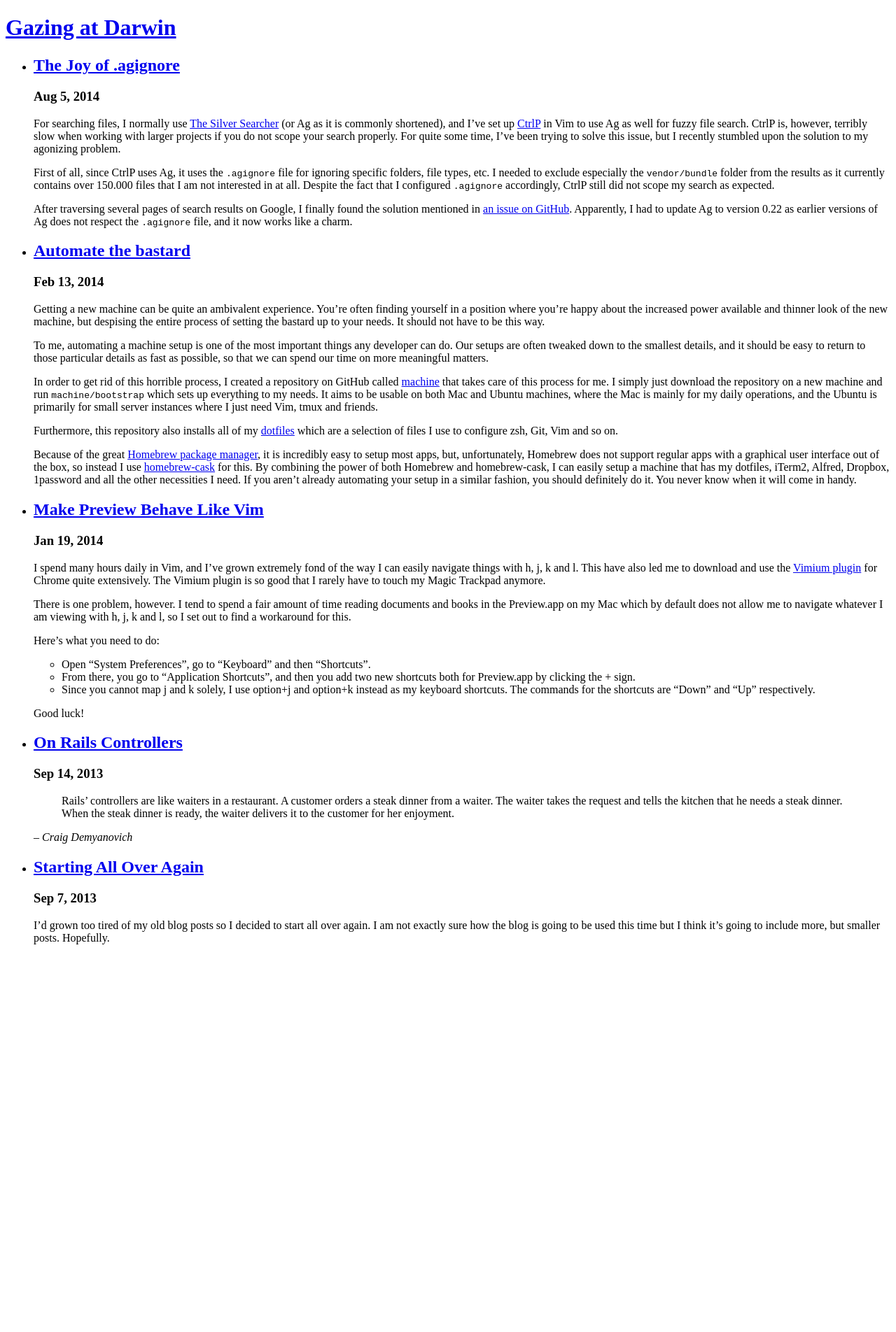
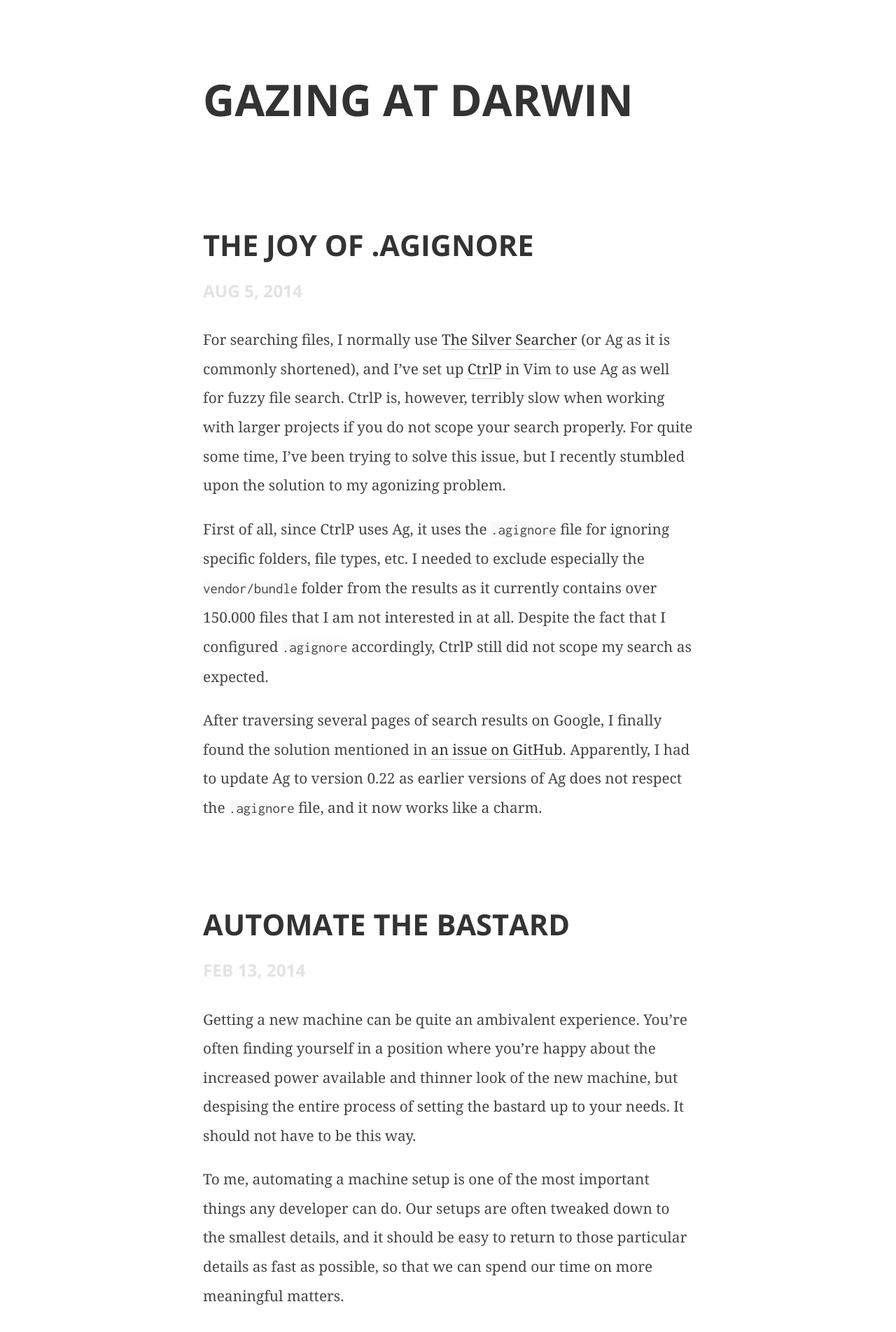
Before and after one commit to majjoha/majjoha.github.io, a Jekyll site: the page built from index.html, in a window 1280 px wide. Shown: the top 1904 px of the page at 70% size. Built offline with Jekyll 4.4.1, drawn with Linux system fonts in a browser that asks for light colours; Markdown is read by kramdown in place of the engine named in the settings; before the commit the page ends 1366 px from its top, so only the background shows below that.

Commit message:
Use the correct path for CSS.

```diff
--- a/_layouts/default.html
+++ b/_layouts/default.html
@@ -6,7 +6,7 @@
   <meta name="description" content="Gazing at Darwin is the personal blog of Mathias Jean Johansen.">
   <meta name="viewport" content="width=device-width; initial-scale=0.5; maximum-scale=1.0;">
   <link rel="shortcut icon" href="/favicon.ico">
-  <link rel="stylesheet" href="/stylesheet.css">
+  <link rel="stylesheet" href="/css/stylesheet.css">
   <link rel="alternate" type="application/rss+xml" title="RSS" href="/feed.xml">
   <script type="text/javascript" src="http://google-code-prettify.googlecode.com/svn/trunk/src/prettify.js"></script>
   <script type="text/javascript" src="http://cdn.mathjax.org/mathjax/latest/MathJax.js?config=TeX-AMS-MML_HTMLorMML"></script>
```
